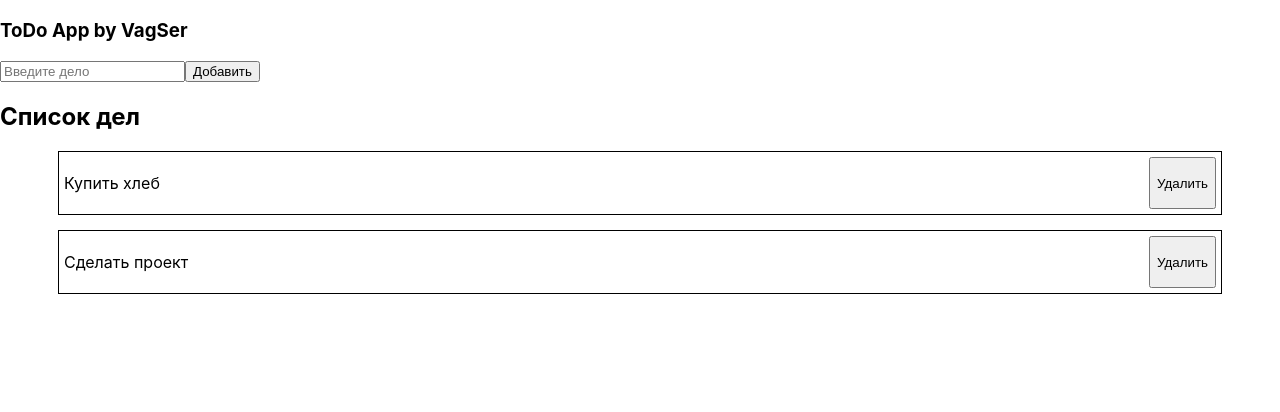
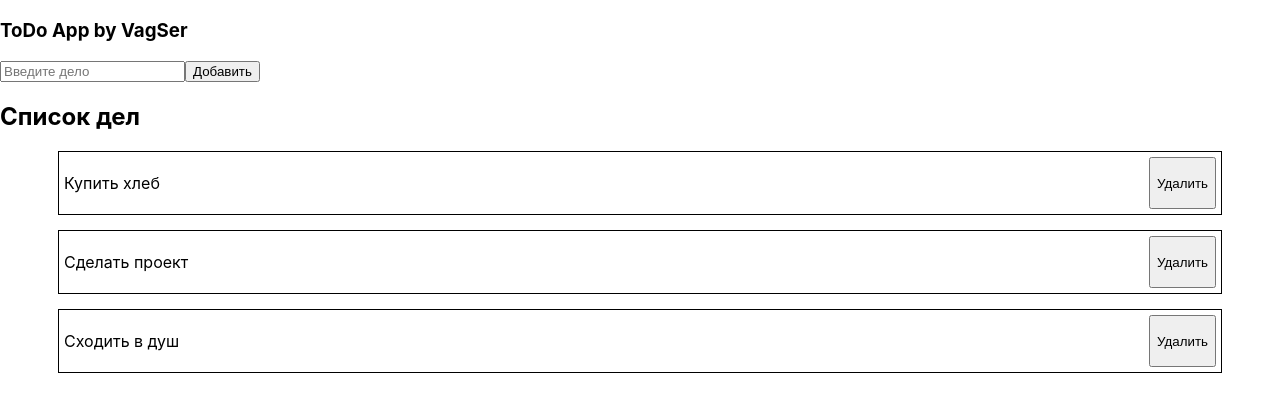
Before and after one commit to VagSer/todo-list, a React (Create React App) app: page / in a window 1280 px wide. Shown: the top 412 px of the page. Built offline with nearby package versions, Linux system fonts and the light colour scheme.

Commit message:
Реализовал удаление ToDo

```diff
--- a/src/App.js
+++ b/src/App.js
@@ -9,7 +9,21 @@ function App() {
   const [allTodos, setAllTodos] = useState([
     {id: 0, text: 'Купить хлеб', isDone: false},
     {id: 1, text: 'Сделать проект', isDone: false},
+    {id: 2, text: 'Сходить в душ', isDone: true}
   ])
+
+  const addTodo = () => {
+    if (newTodo.text) {
+      setAllTodos([...allTodos, newTodo])
+      setNewTodo({
+        id: Date.now(), text: '', isDone: false
+      })
+    }
+  }
+
+  const removeTodo = (value) => {
+    setAllTodos(allTodos.filter(todo => todo.id !== value.id))
+  }
 
   return (
     <div>
@@ -20,13 +34,13 @@ function App() {
           value={newTodo.text}
           onChange={(e) => {setNewTodo({...newTodo, text: e.target.value})}}
         />
-        <button>
+        <button
+          onClick={addTodo}
+        >
           Добавить
         </button>
       </header>
-      <div>
-        <ToDoList title='Список дел' todos={allTodos}/>
-      </div>
+      <ToDoList title='Список дел' todos={allTodos} removeTodo={removeTodo}/>
     </div>
   );
 }
--- a/src/components/ToDoItem.jsx
+++ b/src/components/ToDoItem.jsx
@@ -3,8 +3,10 @@ import '../style/ToDoItem.css'
 function ToDoItem(props) {
     return (
       <div className="Item">
-        <p>{props.text}</p>
-        <button>Удалить</button>
+        <p>{props.todo.text}</p>
+        <button
+          onClick={() => {props.delete(props.todo)}}
+        >Удалить</button>
       </div>
     );
   }
--- a/src/components/ToDoList.jsx
+++ b/src/components/ToDoList.jsx
@@ -5,7 +5,7 @@ function ToDoList(props) {
     return (
       <div className="ToDoList">
         <h2>{props.title}</h2>
-        {props.todos.map(todo => <ToDoItem key={todo.id} text={todo.text}/>)}
+        {props.todos.map(todo => <ToDoItem key={todo.id} todo={todo} delete={props.removeTodo}/>)}
       </div>
     );
   }
```
